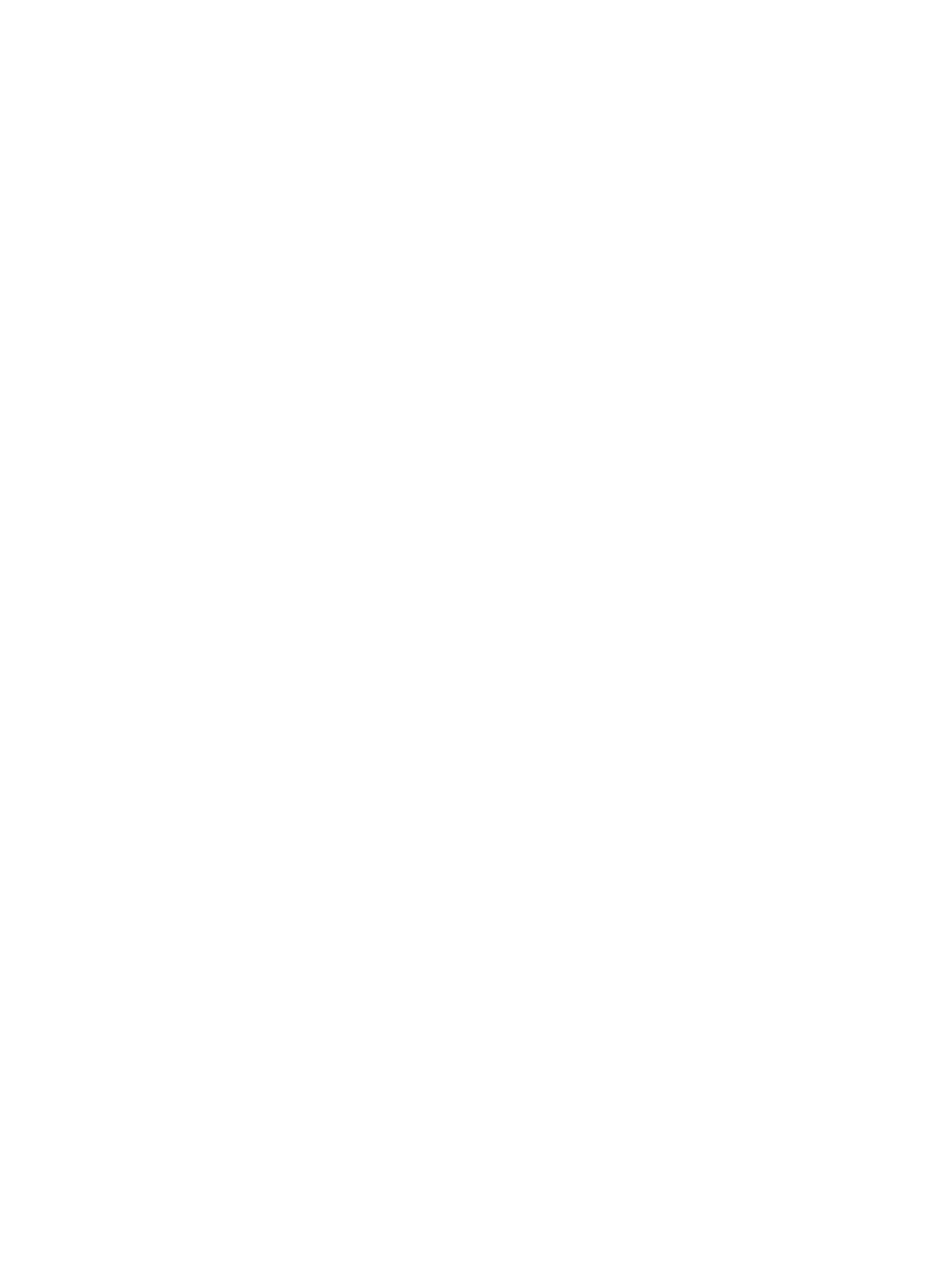
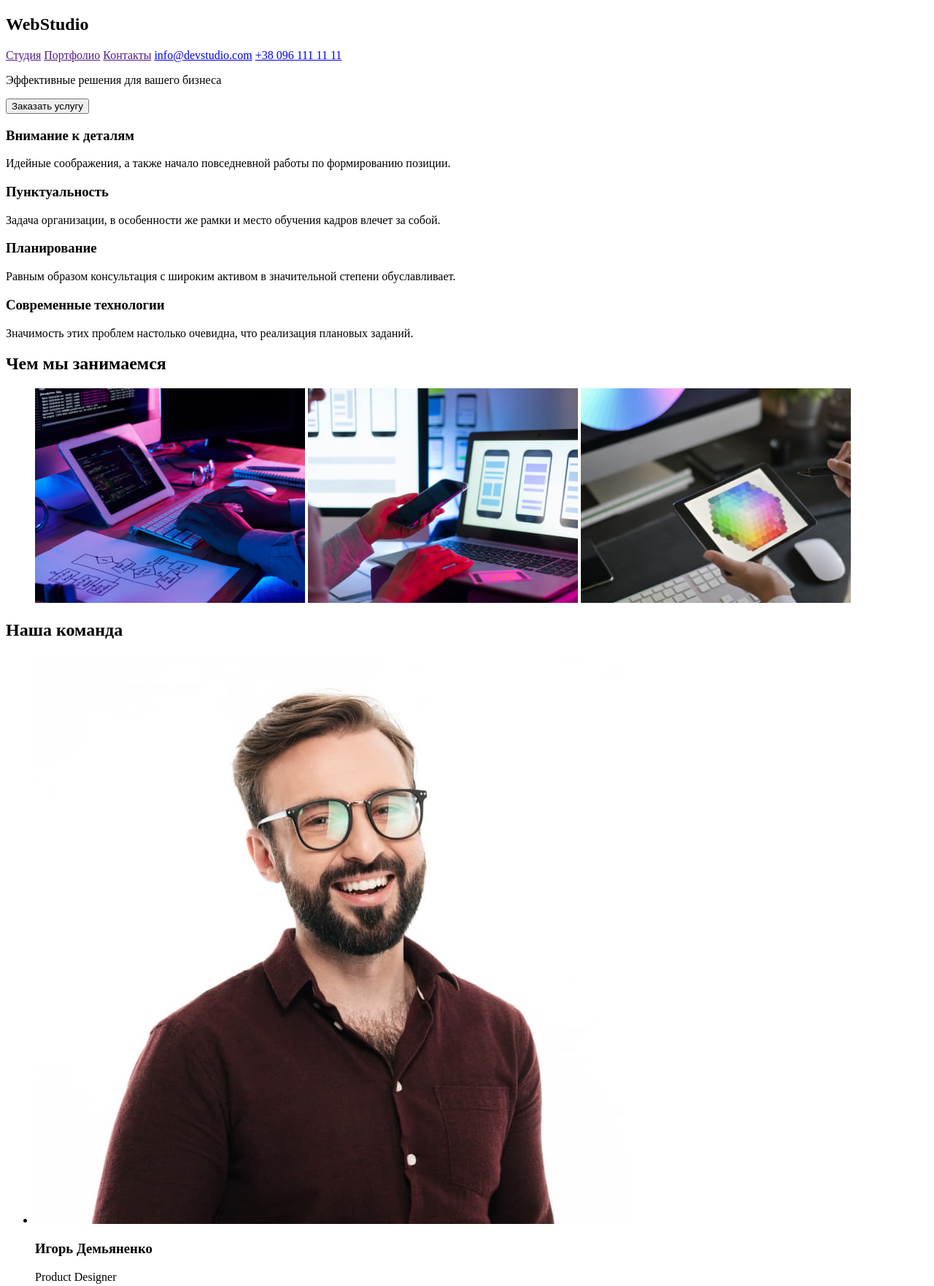
Before and after one commit to MyfirstGitHab/goit-markup-hw-01, a plain HTML site: page index.html in a window 1280 px wide. Shown: the top 1762 px of the page at 73% size. Before the commit the page ends 800 px from the top, so only its background shows below. Drawn offline with Linux system fonts and the light colour scheme.

Commit message:
first
Первая домашняя работа

```diff
--- a/index.html
+++ b/index.html
@@ -2,11 +2,81 @@
 <html lang="en">
 <head>
     <meta charset="UTF-8">
+    <meta name="description" content="some descriptiop">
     <meta http-equiv="X-UA-Compatible" content="IE=edge">
-    <meta name="viewport" content="width=device-width, initial-scale=1.0">
-    <title>Document</title>
+    <title>WebStudio</title>
 </head>
 <body>
+    <nav>
+        <h2>WebStudio</h2>
+        <a href="">Студия</a>
+        <a href="">Портфолио</a>
+        <a href="">Контакты</a>
+        <a href="meilto:info@devstudio.com">info@devstudio.com</a>
+        <a  href="tel:+38 096 111 11 11">+38 096 111 11 11</a>
+    </nav>
+    <header>
+        <p>Эффективные решения для вашего бизнеса</p>
+        <button type="button">Заказать услугу</button>
+    </header>
+    <main>
+        <section>
+            <!-- Наши скилы -->
+            <h3>Внимание к деталям</h3>
+            <p>Идейные соображения, а также начало повседневной работы по формированию позиции.</p>
 
+            <h3>Пунктуальность</h3>
+            <p>Задача организации, в особенности же рамки и место обучения кадров влечет за собой.</p>
+
+            <h3>Планирование</h3>
+            <p>Равным образом консультация с широким активом в значительной степени обуславливает.</p>
+
+            <h3>Современные технологии</h3>
+            <p>Значимость этих проблем настолько очевидна, что реализация плановых заданий.</p>
+        </section>
+        <!-- Чем мы занимаемся -->
+        <section>
+            <h2>Чем мы занимаемся</h2>
+            <ul>
+                <img src="/images/1.jpg" alt="">
+                <img src="/images/2.jpg" alt="">
+                <img src="/images/3.jpg" alt="">
+            </ul>
+        </section>
+        <!-- Наша команда -->
+        <section>
+            <h2>Наша команда</h2>
+            <ul>
+                <li>
+                    <img src="/images/11.jpg" alt="дизайнер">
+                    <h3>Игорь Демьяненко</h3>
+                    <p lang="en">Product Designer</p>
+                </li>
+                <li>
+                    <img src="/images/22.jpg" alt="разработчик">
+                    <h3>Ольга Репина</h3>
+                    <p lang="en">Frontend Developer</p>
+                </li>
+                <li>
+                    <img src="/images/33.jpg" alt="разработчик">
+                    <h3>Николай Тарасов</h3>
+                    <p lang="en">Marketing</p>
+                </li>
+                <li>
+                    <img src="/images/44.jpg" alt="дизайнер">
+                    <h3>Михаил Ермаков</h3>
+                    <p lang="en">UI Designer</p>
+                </li>
+            </ul>
+        </section>
+    </main>
+    <footer>
+        <h2>WebStudio</h2>
+        <address>
+            <p>г. Киев, пр-т Леси Украинки, 26</p>
+            <a href="meilto:info@devstudio.com">info@devstudio.com</a>
+            <a href="tel:+38 096 111 11 11">+38 096 111 11 11</a>
+        </address>
+    </footer>
 </body>
 </html>
```
Also changed, not shown: images/1.jpg (added), images/11.jpg (added), images/2.jpg (added), images/22.jpg (added), images/3.jpg (added), images/33.jpg (added), images/44.jpg (added), images/Download/img (1).jpg (added), images/Download/img (1).png (added), images/Download/img (2).jpg (added), images/Download/img (2).png (added), images/Download/img (3).jpg (added), images/Download/img.jpg (added), images/Download/img.png (added).
